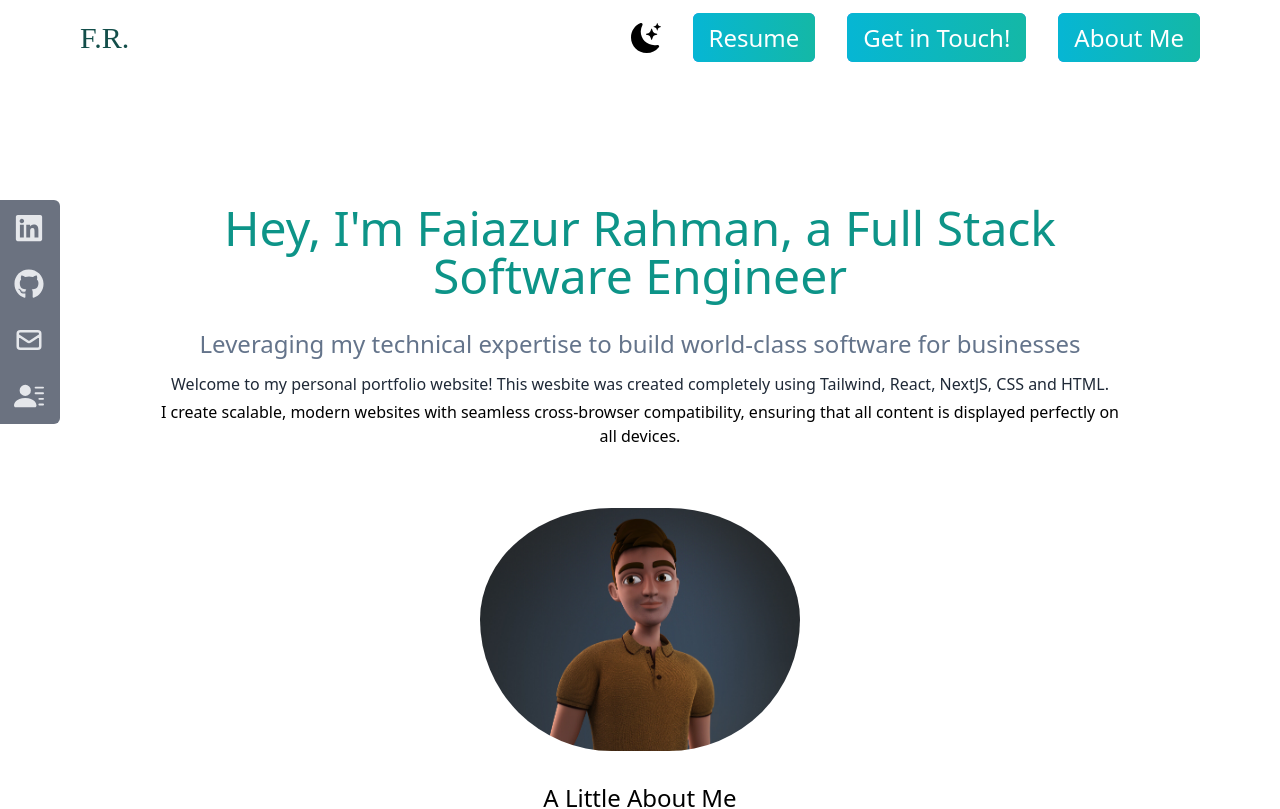
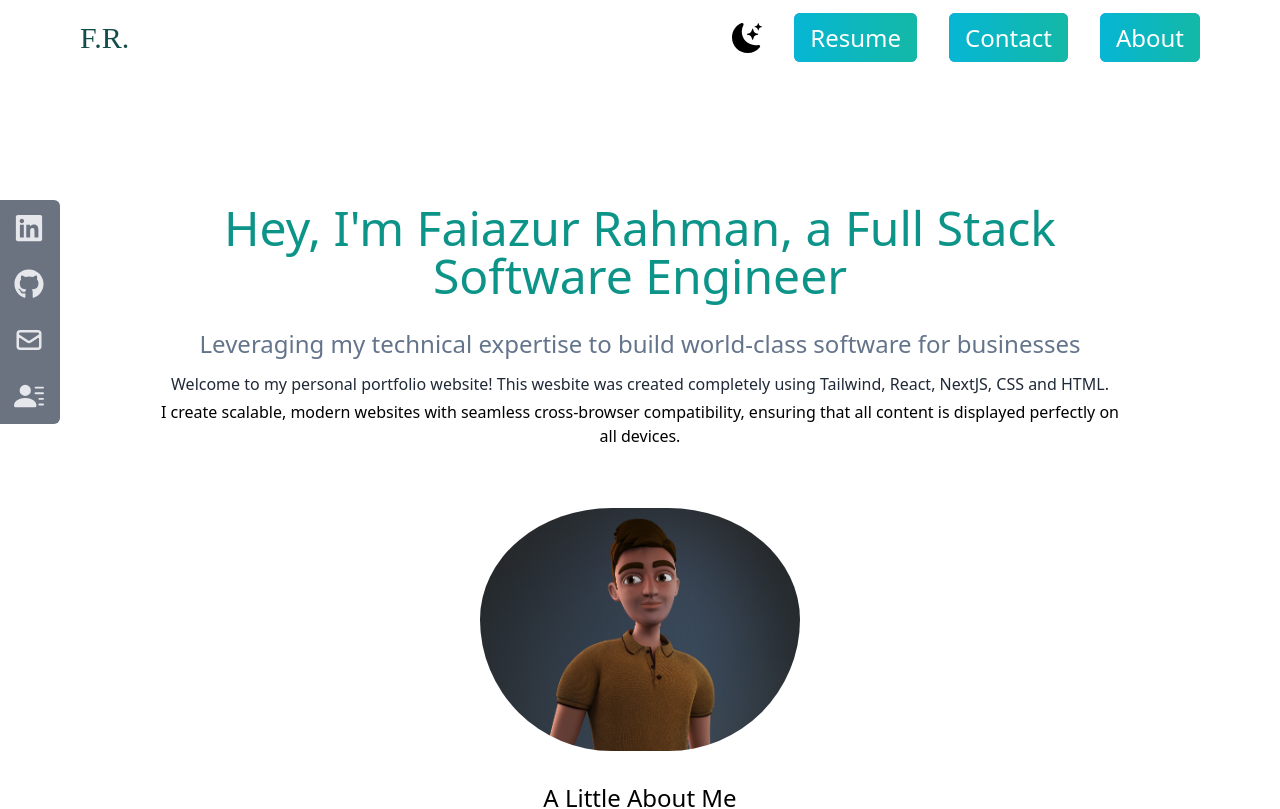
Before and after one commit to Siam63/portfolio-web-app, a Next.js app: page / in a window 1280 px wide. Shown: the top 809 px of the page. Built offline with nearby package versions, Linux system fonts and the light colour scheme.

Commit message:
small refactor

```diff
--- a/pages/index.js
+++ b/pages/index.js
@@ -38,12 +38,12 @@ export default function Home() {
               </li>
               <li>
                 <a href="/Contact" className="md:text-2xl text-xs bg-gradient-to-r from-cyan-500 to-teal-500 text-white px-4 py-2 rounded-md ml-8 transition ease-in-out delay-100 bg-blue-500 hover:scale-125">
-                  Get in Touch!
+                  Contact
                 </a>
               </li>
               <li>
                 <a href="/AboutMePage" className="md:text-2xl text-xs bg-gradient-to-r from-cyan-500 to-teal-500 text-white px-4 py-2 rounded-md ml-8 transition ease-in-out delay-100 bg-blue-500 hover:scale-125">
-                  About Me
+                  About
                 </a>
               </li>
             </ul>
```
